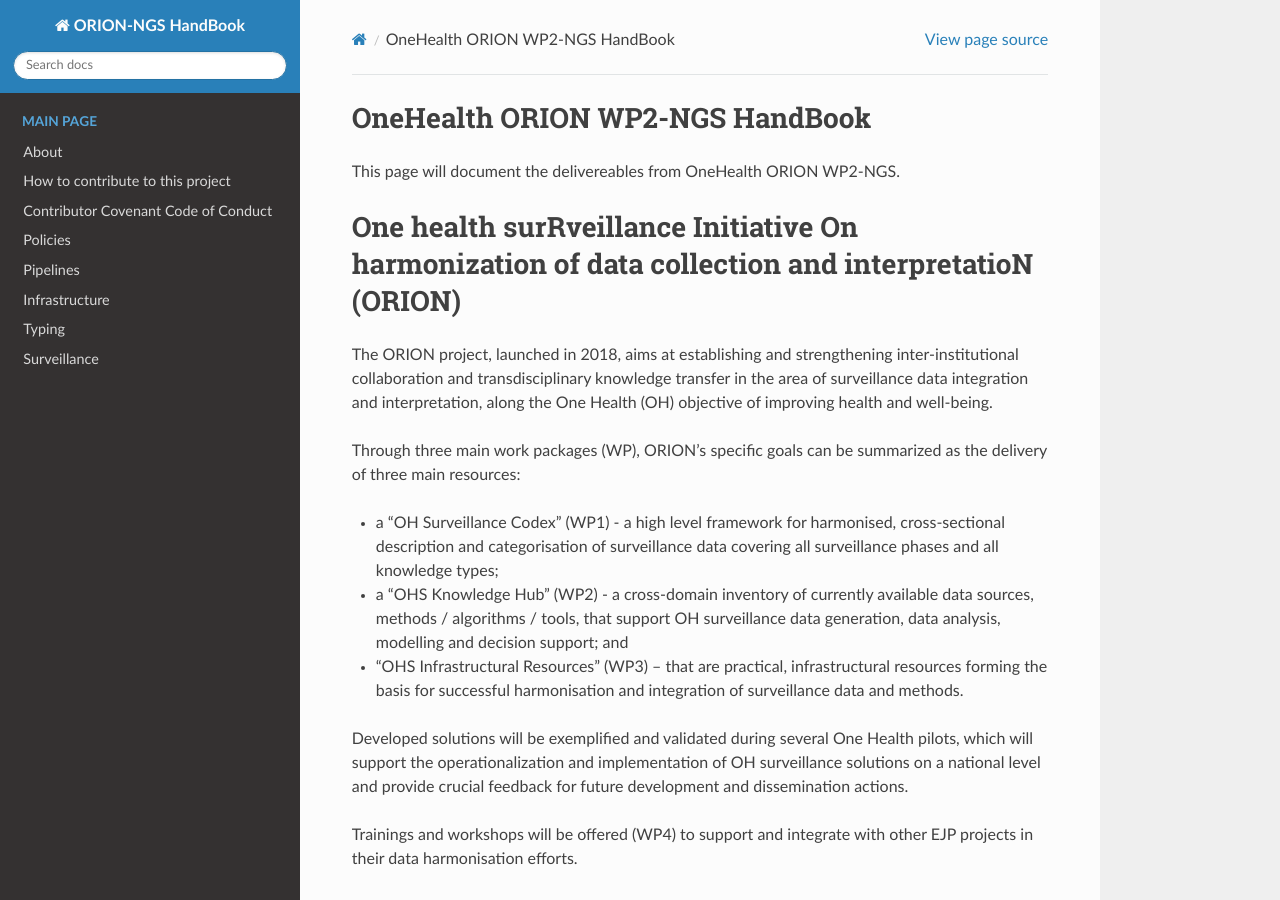
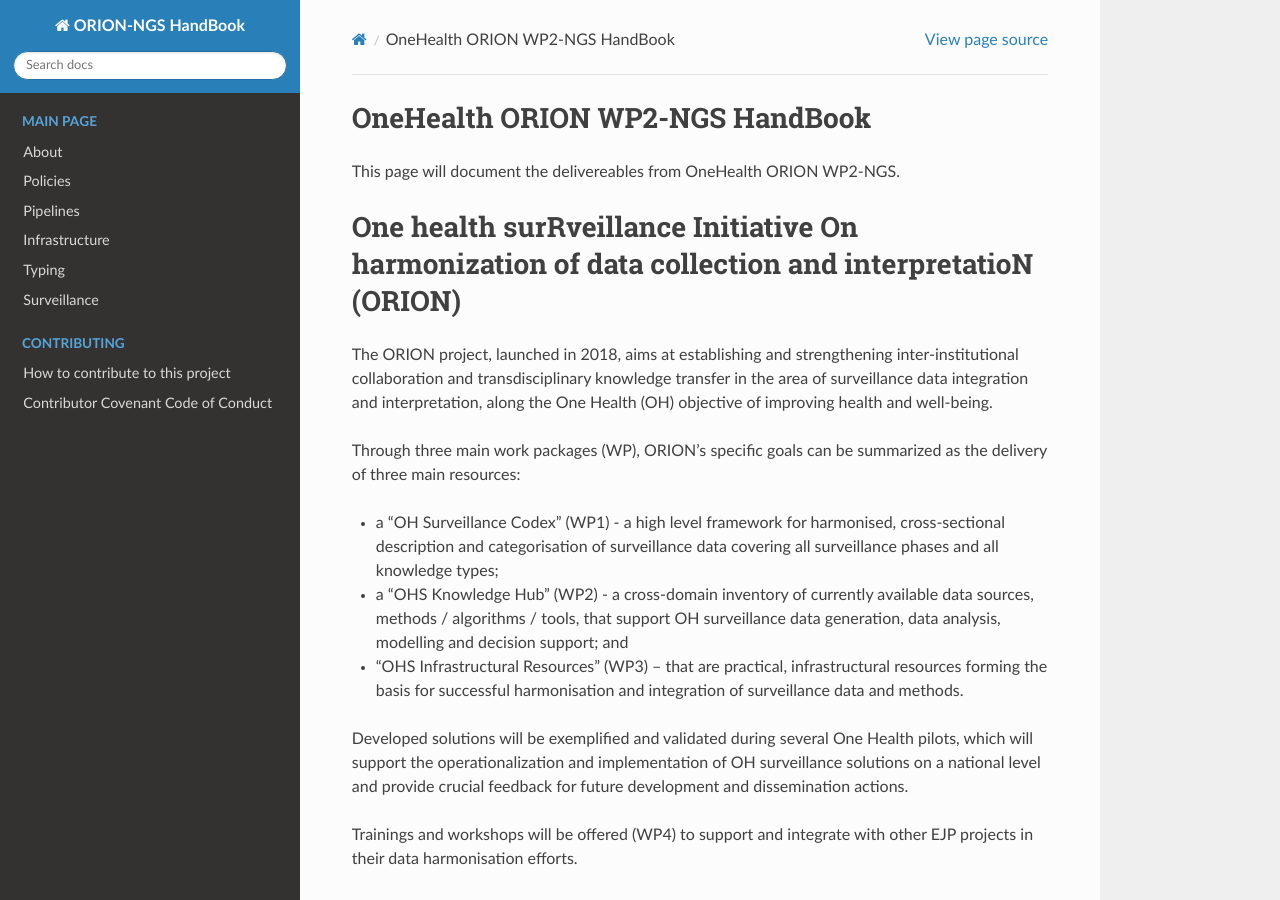
Before and after one commit to NorwegianVeterinaryInstitute/ORION_HandBook, a Sphinx documentation site: the page built from docs/source/index.rst, in a window 1280 px wide and 900 px high. Built offline with Sphinx 7.4.7 and the Read the Docs theme 2.0.0, drawn with Linux system fonts in a browser that asks for light colours.

Commit message:
Moving Contributing under new caption to make it clear

```diff
--- a/docs/source/index.rst
+++ b/docs/source/index.rst
@@ -8,13 +8,21 @@ This page will document the delivereables from OneHealth ORION WP2-NGS.
    :caption: Main page
 
    about.rst
-   Contributing/contributing.rst
-   Contributing/code_of_conduct.rst
    policies.rst
    Pipelines/pipelines.rst
    Infrastructure/infrastructure.rst
    typing.rst
    surveillance.rst
+
+
+.. toctree::
+   :maxdepth: 2
+   :hidden:
+   :caption: Contributing
+
+
+   Contributing/contributing.rst
+   Contributing/code_of_conduct.rst
 
 One health surRveillance Initiative On harmonization of data collection and interpretatioN (ORION)
 ================================================================================================
```
